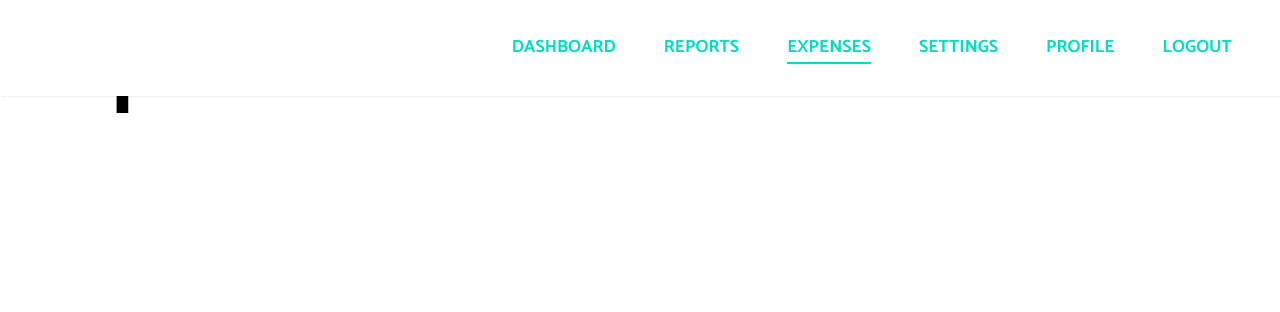
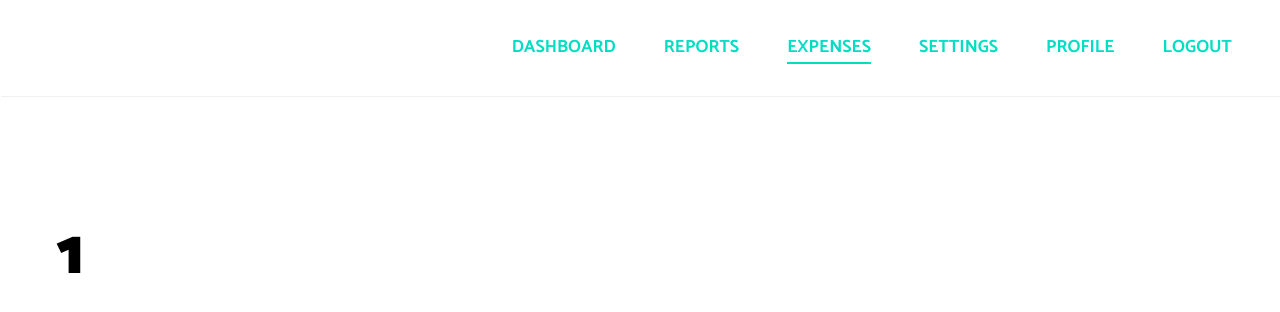
Before and after one commit to martaqh/my-expenses, a Vue app: page /1 in a window 1280 px wide. Shown: the top 312 px of the page. Built offline with nearby package versions, Linux system fonts and the light colour scheme.

Commit message:
Adjust pase page layout

```diff
--- a/src/pages/BasePage.vue
+++ b/src/pages/BasePage.vue
@@ -20,14 +20,14 @@ const formattedTitle = computed(() => {
 .base-page {
   display: flex;
   flex-direction: column;
-  margin: 0 auto;
-  padding: 0 4rem 4rem;
+  margin: 2rem auto;
+  padding: 10rem 1rem;
   max-width: 1200px;
 
   &__title {
     font-size: calc(2rem + 4vmin);
     font-weight: 900;
-    margin: 4rem 0;
+    margin: 2rem 0;
   }
 }
 </style>
```
